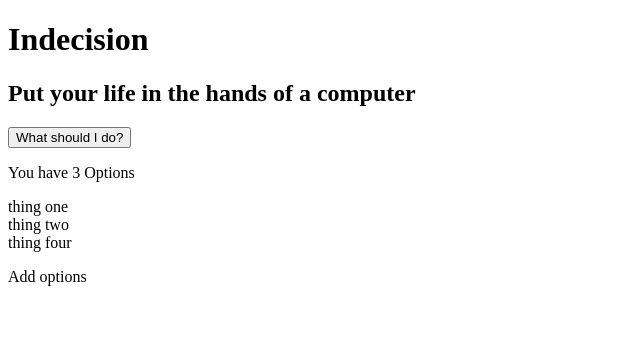
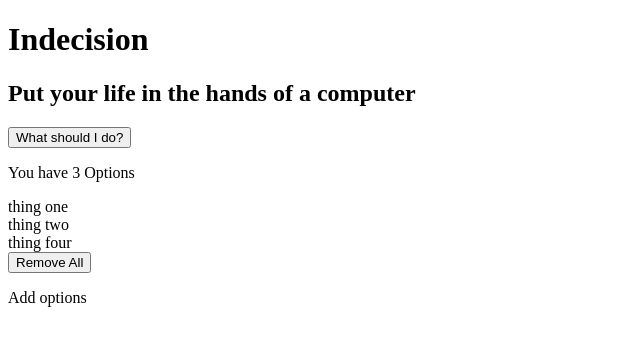
Before and after one commit to AlexLewis10/indeicision, a React (Create React App) app: page / in a window 1280 px wide. Shown: the top 346 px of the page, without its empty margins (0-640 px from the left). Built offline with nearby package versions, Linux system fonts and the light colour scheme.

Commit message:
Add handleRemoveAll method and button

```diff
--- a/src/components/action.js
+++ b/src/components/action.js
@@ -1,10 +1,15 @@
 import React, { Component } from 'react'
 
 export class Action extends Component {
+
+  handlePick() {
+
+  }
+
   render() {
     return (
       <div>
-        <button>What should I do?</button>
+        <button onClick={this.handlePick}>What should I do?</button>
       </div>
     )
   }
--- a/src/components/options.js
+++ b/src/components/options.js
@@ -3,11 +3,9 @@ import Option from './option'
 
 
 export class Options extends Component {
-
-
-
-
-
+  handleRemoveAll () {
+    alert('Remove All')
+  }
 
   render() {
     return (
@@ -15,6 +13,7 @@ export class Options extends Component {
         <p>You have {this.props.options.length} Options</p>
         <div>
         {this.props.options.map((option) => <Option key={option} optionText={option} />)}
+        <button onClick={this.handleRemoveAll}>Remove All</button>
         </div>
       </div>
     )
```
